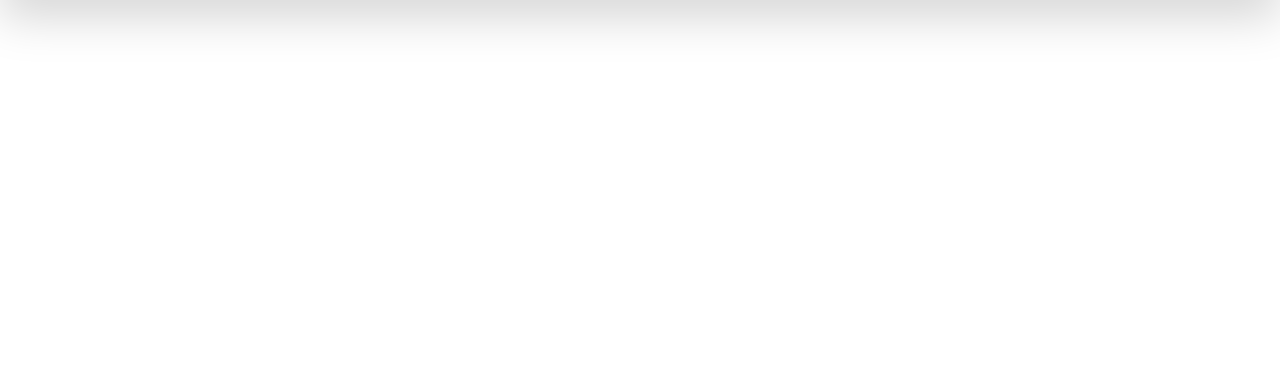
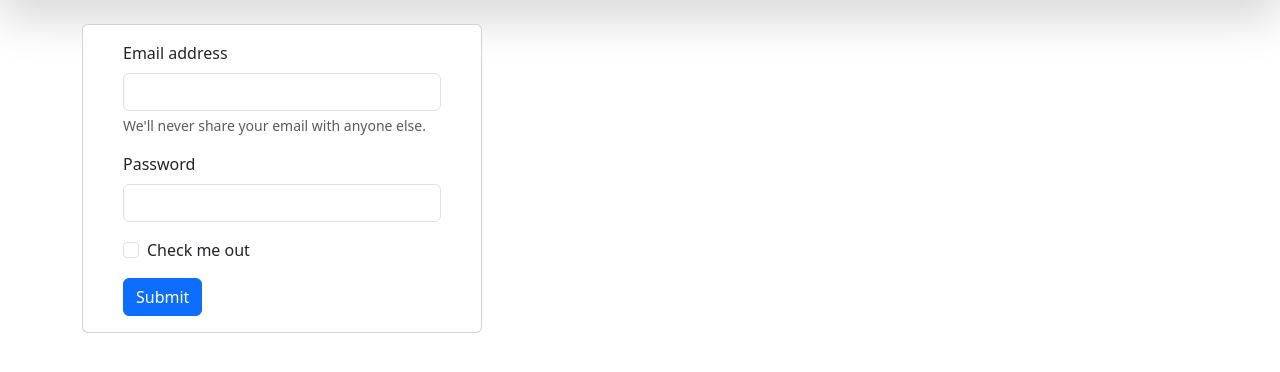
Before and after one commit to kakabraga/Concessionaria, a PHP site: page /projeto/index.php in a window 1280 px wide. Shown: the part 56-428 px from the top of the page. Run offline with PHP 8.4, Linux system fonts and the light colour scheme.

Commit message:
update form e index

```diff
--- /dev/null
+++ b/projeto/form_cliente.php
@@ -0,0 +1,18 @@
+<div class="container">
+  <div class="mb-3">
+    <label for="exampleInputEmail1" class="form-label">Email address</label>
+    <input type="email" class="form-control" id="exampleInputEmail1" aria-describedby="emailHelp">
+    <div id="emailHelp" class="form-text">We'll never share your email with anyone else.</div>
+  </div>
+  <div class="mb-3">
+    <label for="exampleInputPassword1" class="form-label">Password</label>
+    <input type="password" class="form-control" id="exampleInputPassword1">
+  </div>
+  <div class="mb-3 form-check">
+    <input type="checkbox" class="form-check-input" id="exampleCheck1">
+    <label class="form-check-label" for="exampleCheck1">Check me out</label>
+  </div>
+  <button type="submit" class="btn btn-primary">Submit</button>
+  </form>
+</div>
+<form>
--- a/projeto/index.php
+++ b/projeto/index.php
@@ -1,14 +1,35 @@
 <!DOCTYPE html>
 <html lang="pt-br">
+
 <head>
     <meta charset="UTF-8">
     <title>Meu Projeto</title>
     <link href="https://cdn.jsdelivr.net/npm/bootstrap@5.3.3/dist/css/bootstrap.min.css" rel="stylesheet">
     <script src="https://cdn.jsdelivr.net/npm/bootstrap@5.3.3/dist/js/bootstrap.bundle.min.js"></script>
 </head>
+
 <body>
     <div class="wrapper">
-        <?php include 'navbar.php'?>
+        <?php include 'navbar.php'; ?>
     </div>
+    <div class="container-fluid">
+        <main class="container mt-4">
+            <div class="card" style="width: 25rem">
+                <div class="card-body">
+                    <div class="container-fluid mbt-3">
+
+                        <?php include './form_cliente.php'; ?>
+                    </div>
+                </div>
+            </div>
+    </div>
+    </div>
+    </div>
+    </div>
+
 </body>
+
 </html>
+
+
+</html>
```
